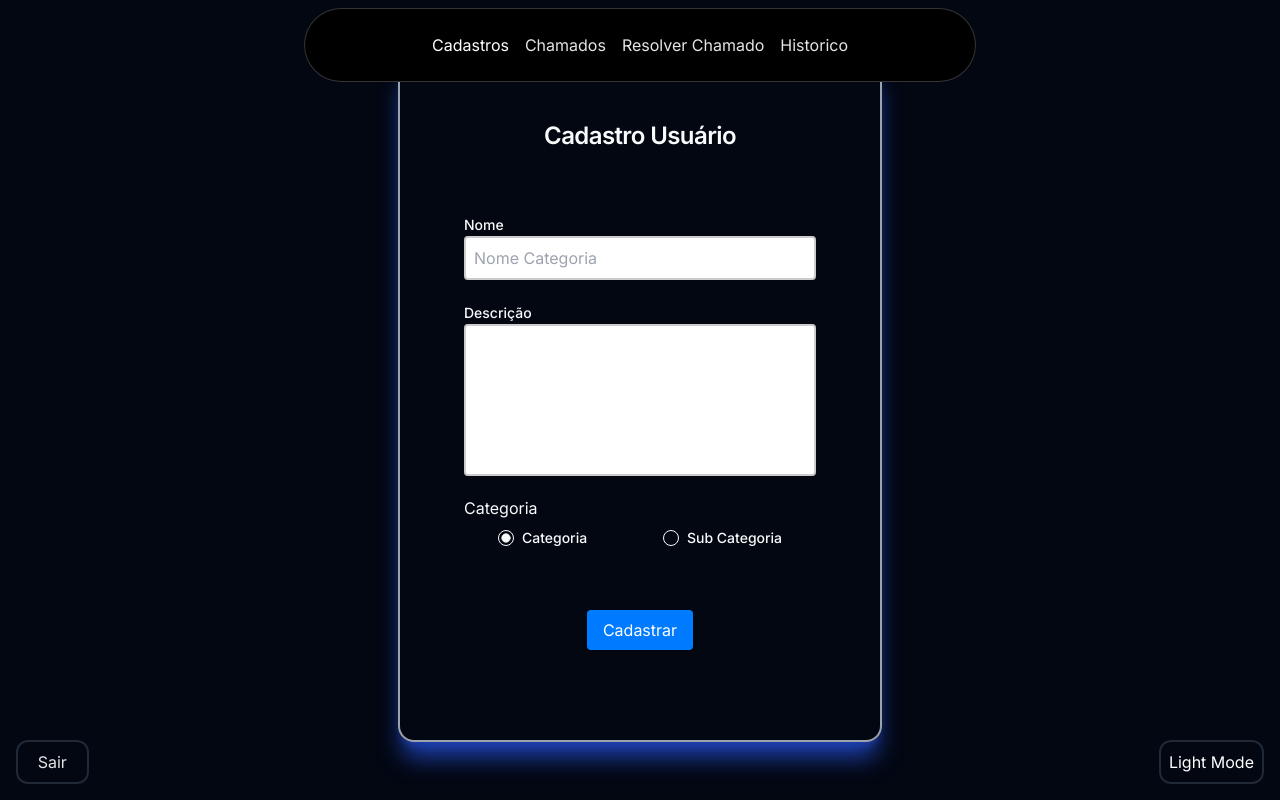
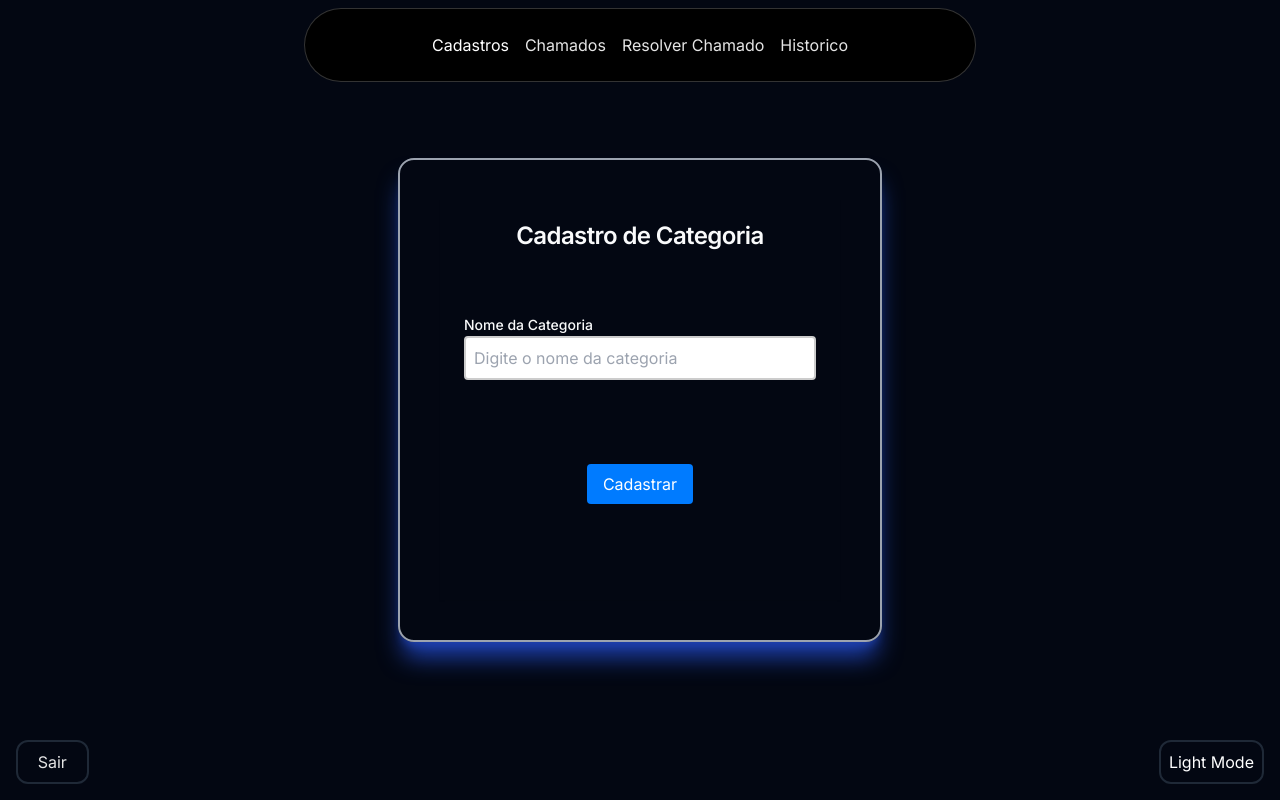
Before and after one commit to HugoGBR/Desenvolvimento-de-Sistema-de-Abertura-de-Chamados-Equipe2, a Next.js app in the folder Equipe2_chamado/: page /routes/categoria/CadastroCategoria in a window 1280 px wide. Built offline with nearby package versions, Linux system fonts and the light colour scheme.

Commit message:
Cadastro de categorias
Cadastro de categorias

```diff
--- a/Equipe2_chamado/app/routes/categoria/CadastroCategoria/page.tsx
+++ b/Equipe2_chamado/app/routes/categoria/CadastroCategoria/page.tsx
@@ -1,5 +1,5 @@
 "use client";
-import { descricaoSchema } from "@/app/schemas/categoriaschema";
+import { z } from "zod";
 import {
   Card,
   CardContent,
@@ -8,93 +8,64 @@ import {
   CardTitle,
 } from "@/components/ui/card";
 import { Label } from "@/components/ui/label";
-import { RadioGroup, RadioGroupItem } from "@/components/ui/radio-group";
 import { createNewCategoria } from "@/lib/CategoriaController";
 import { zodResolver } from "@hookform/resolvers/zod";
 import { useRouter } from "next/navigation";
-import { useState } from "react";
 import { useForm } from "react-hook-form";
-import { z } from "zod";
 
-type LoginFormSchema = z.infer<typeof descricaoSchema>;
+// Validação do schema usando Zod
+const categoriaSchema = z.object({
+  nome: z.string().min(1, { message: "O nome da categoria é obrigatório" }),
+});
 
-export default function Home() {
-  const route = useRouter();
+type CategoriaFormSchema = z.infer<typeof categoriaSchema>;
 
-  const { register, handleSubmit, formState: { errors }, setValue } = useForm<LoginFormSchema>({
-    resolver: zodResolver(descricaoSchema)
+export default function CategoriaCadastro() {
+  const router = useRouter();
+
+  const { register, handleSubmit, formState: { errors } } = useForm<CategoriaFormSchema>({
+    resolver: zodResolver(categoriaSchema)
   });
 
-  const handleFormSubmit = async (data: LoginFormSchema) => {
-    const { nome, descricao, tipo } = data;
+  const handleFormSubmit = async (data: CategoriaFormSchema) => {
+    const { nome } = data;
 
     try {
-      const response = await createNewCategoria(nome, descricao,tipo);
-      if (response && response.id) {
-        alert('Usuário cadastrado com sucesso!');
-        route.push("/routes/cadastros");
-      } else {
-        throw new Error('Erro ao cadastrar o usuário.');
-      }
+      await createNewCategoria(nome); // Cadastro realizado
+      router.push("/routes/home"); // Redireciona após sucesso
     } catch (error) {
       console.error(error);
-      alert('Erro ao cadastrar o usuário. Por favor, tente novamente.');
+      alert('Erro ao cadastrar a categoria. Por favor, tente novamente.');
     }
   };
 
   return (
     <div style={{ display: 'flex', justifyContent: 'center', alignItems: 'center', height: '100vh' }}>
       <form className="rounded-2xl shadow-xl shadow-blue-800 border-2 border-gray-400 p-10 gap-6" onSubmit={handleSubmit(handleFormSubmit)}>
-        <Card style={{ width: "400px", height: "600px" }}>
+        <Card style={{ width: "400px", height: "400px" }}>
           <CardHeader>
-            <CardTitle style={{ textAlign: "center" }}>Cadastro Usuário</CardTitle>
+            <CardTitle style={{ textAlign: "center" }}>Cadastro de Categoria</CardTitle>
           </CardHeader>
           <CardContent>
             <div style={{ marginTop: "40px" }}>
-              <Label htmlFor="nome">Nome</Label>
+              <Label htmlFor="nome">Nome da Categoria</Label>
               <input
                 id="nome"
                 type="text"
-                placeholder="Nome Categoria"
+                placeholder="Digite o nome da categoria"
                 {...register('nome')}
                 style={{ padding: "8px", width: "100%", border: "2px solid #ccc", borderRadius: "4px", marginBottom: "20px" }}
               />
               {errors.nome && <div style={{ color: "red" }}>{errors.nome.message}</div>}
-
-              <Label htmlFor="descricao">Descrição</Label>
-              <input
-                id="descricao"
-                type="text"
-                placeholder=""
-				className="min-h-[9.5rem]"
-                {...register('descricao')}
-                style={{ padding: "8px", width: "100%", border: "2px solid #ccc", borderRadius: "4px", marginBottom: "20px" }}
-              />
-              {errors.descricao && <div style={{ color: "red" }}>{errors.descricao.message}</div>}
-
-              <h2>Categoria</h2>
-              <RadioGroup defaultValue="usuario" style={{ display: 'flex', justifyContent: 'space-around', marginTop: '10px' }}>
-                <div className="flex items-center space-x-2">
-                  <RadioGroupItem value='usuario' id="1" {...register('tipo')} />
-                  <Label htmlFor="1">Categoria</Label>
-                </div>
-                <div className="flex items-center space-x-2">
-                  <RadioGroupItem value='suporte' id="2" {...register('tipo')} />
-                  <Label htmlFor="2">Sub Categoria</Label>
-                </div>
-              </RadioGroup>
-              {errors.tipo && <div style={{ color: "red" }}>{errors.tipo.message}</div>}
             </div>
           </CardContent>
-          <div style={{ marginTop: "40px" }}>
-            <CardFooter className="justify-center flex">
-              <button
-                type="submit"
-                style={{ padding: "8px 16px", backgroundColor: "#007bff", color: "#fff", border: "none", borderRadius: "4px" }}>
-                Cadastrar
-              </button>
-            </CardFooter>
-          </div>
+          <CardFooter className="justify-center flex" style={{ marginTop: "40px" }}>
+            <button
+              type="submit"
+              style={{ padding: "8px 16px", backgroundColor: "#007bff", color: "#fff", border: "none", borderRadius: "4px" }}>
+              Cadastrar
+            </button>
+          </CardFooter>
         </Card>
       </form>
     </div>
--- a/Equipe2_chamado/lib/CategoriaController.ts
+++ b/Equipe2_chamado/lib/CategoriaController.ts
@@ -2,23 +2,30 @@ import { backendURL } from "./URLS/backurl";
 import { criarCookie } from "./coockier";
 
 export async function createNewCategoria(
-  newNome: string,
-  newDescricao: string,
-  newTipo: string
+  newNome: string
 ) {
-  const request = await fetch(`${backendURL()}/CategoriaService.php?acao=CreateNewCategoria`, // Endpoint alterado
-    {
+  try {
+    const request = await fetch(`${backendURL()}/CategoriaService.php?acao=CreateNewCategoria`, {
       method: "POST",
+      headers: {
+        "Content-Type": "application/json"  // Definir o Content-Type
+      },
       body: JSON.stringify({
-        nome: newNome,
-        descricao: newDescricao,  // Correção aqui
-        tipo: newTipo
+        nome: newNome
       }),
     });
 
-  const response = await request.json();
-  console.log(response);
-  return response;
+    if (!request.ok) {
+      throw new Error(`Erro: ${request.status} - ${request.statusText}`);
+    }
+
+    const response = await request.json();
+    console.log(response);
+    return response;
+  } catch (error) {
+    console.error("Erro ao cadastrar a categoria:", error);
+    throw error;  // Lança o erro para ser tratado onde o método é chamado
+  }
 }
 export async function updateClientByID(newNome: string, newEmail: string, newTelefone: string, newSenha: string, paramsId: number) {
   const request = await fetch(`${backendURL()}/ClienteService.php?acao=updateClientByID&id=${paramsId}`, {
```
